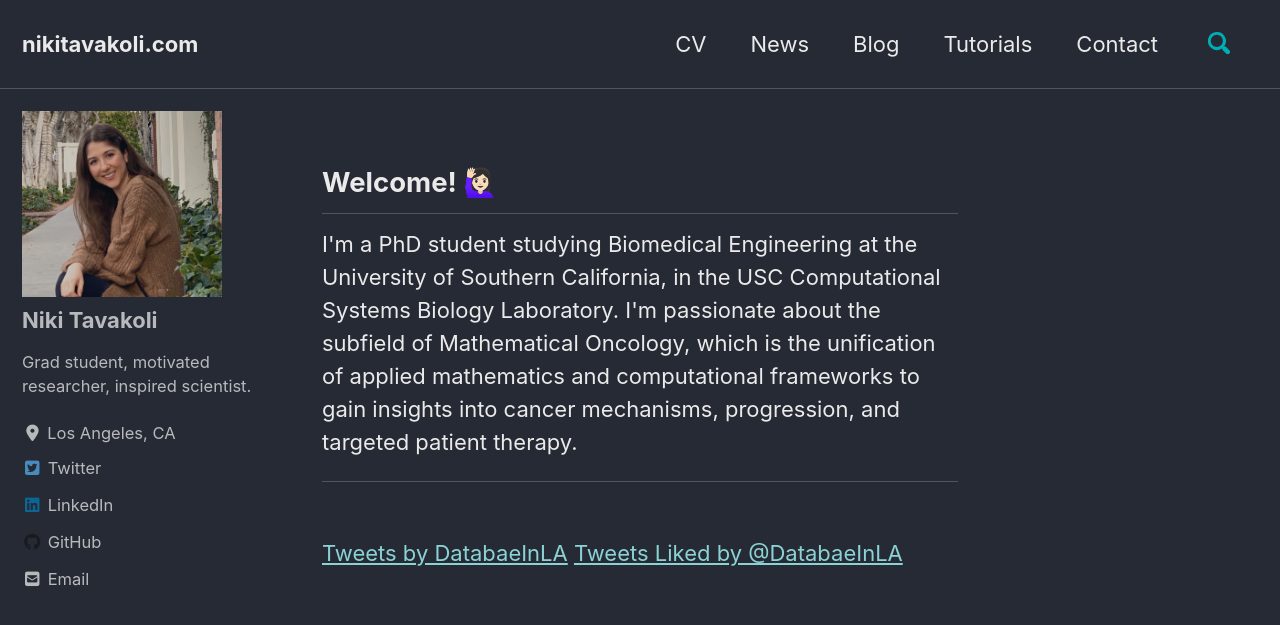
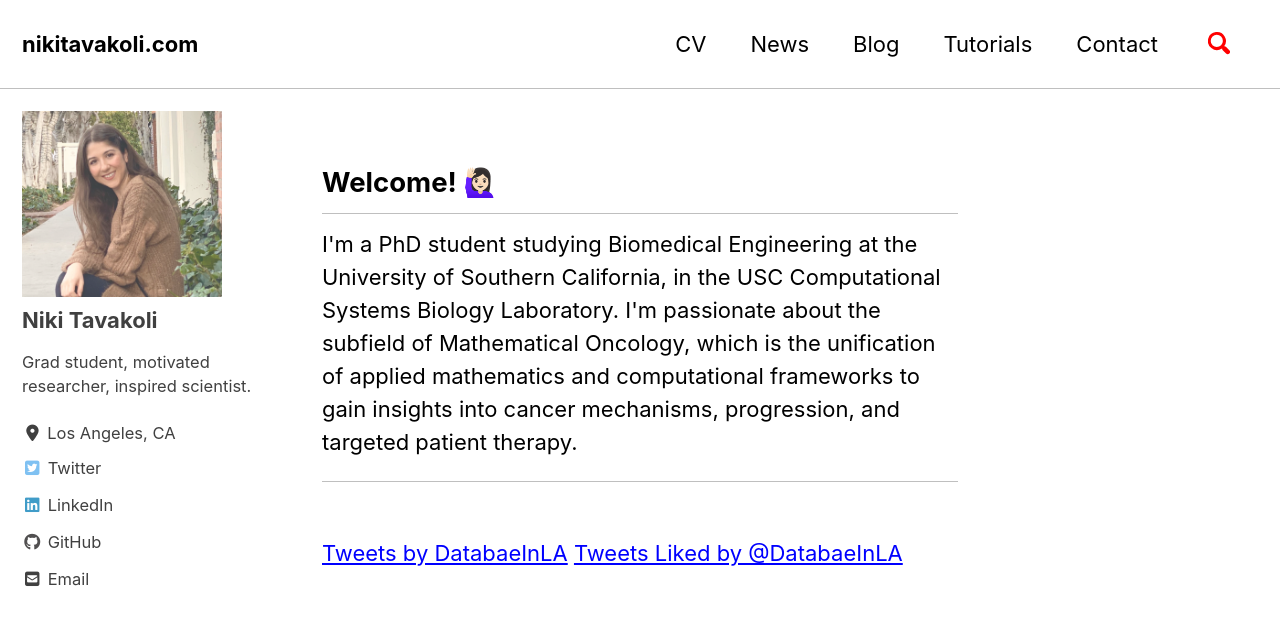
Before and after one commit to nikitavakoli/nikitavakoli.github.io, a Jekyll site: the page built from index.html, in a window 1280 px wide and 900 px high. Shown: the top 625 px of the window. Built offline with Jekyll 4.4.1, drawn with Linux system fonts in a browser that asks for light colours; cached includes are drawn as plain includes; nearby versions of some CDN libraries; the list of posts is cut into pages by our own code; comment, search, counter and statistics services are not loaded.

Commit message:
Update _config.yml

```diff
--- a/_config.yml
+++ b/_config.yml
@@ -12,7 +12,7 @@
 
 # theme                  : "minimal-mistakes-jekyll"
 # remote_theme           : "mmistakes/minimal-mistakes"
-minimal_mistakes_skin    : "dark"
+minimal_mistakes_skin    : "contrast"
 
 # Site Settings
 locale                   : "en-US"
```
